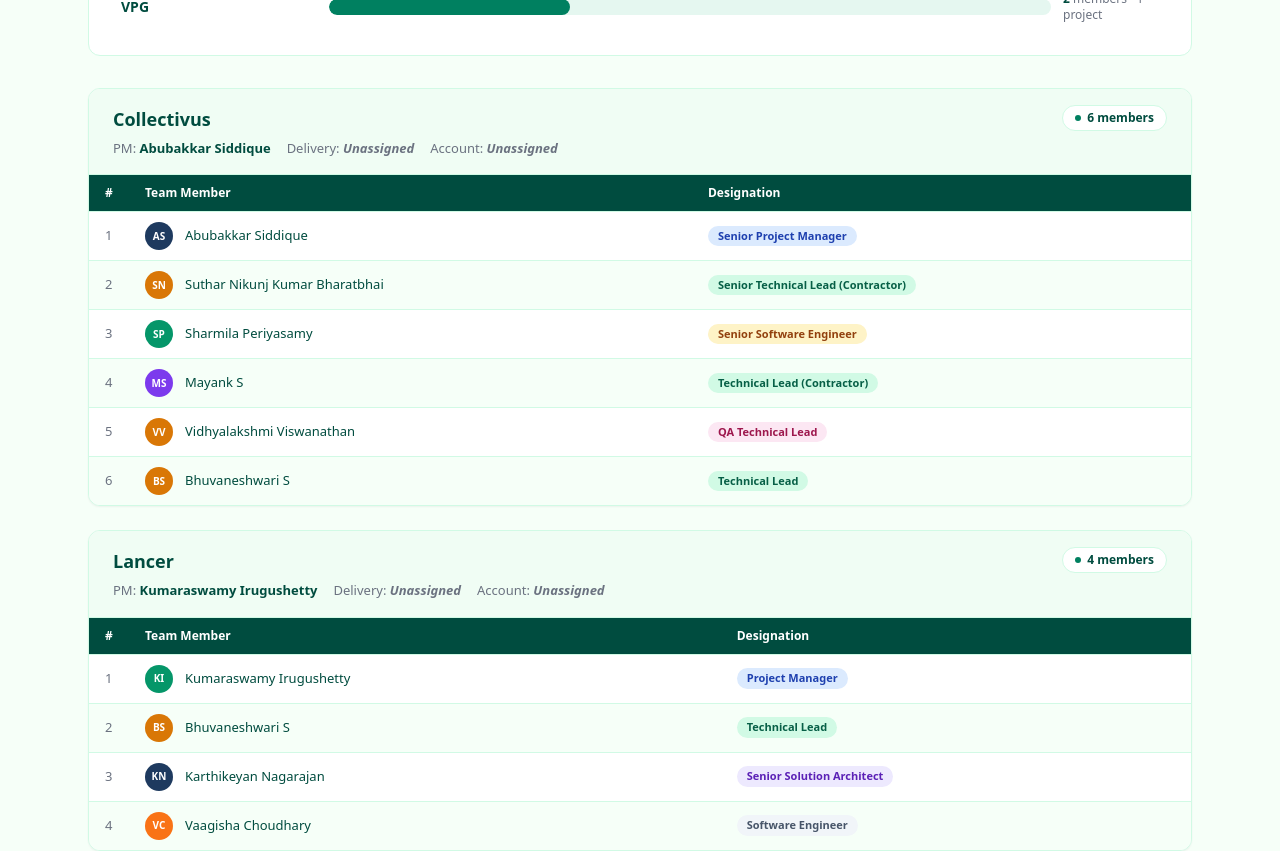
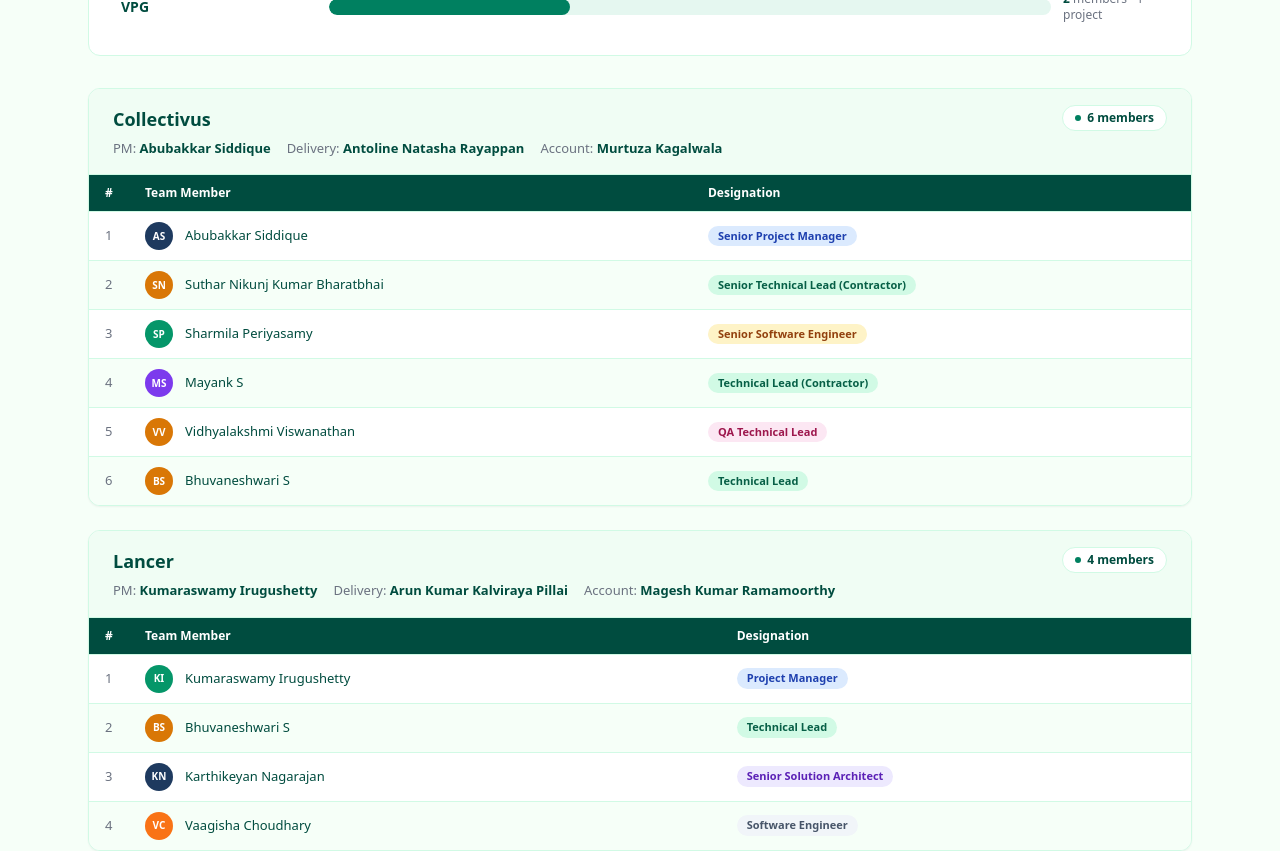
Before and after one commit to poojanaikRC/Shopify-Dept-Agent, a Next.js app: page /projects in a window 1280 px wide. Shown: the part 680-1531 px from the top of the page. Built offline with nearby package versions, Linux system fonts and the light colour scheme.

Commit message:
feat: add Delivery & Account Managers to all 3 projects

```diff
--- a/data/projects.ts
+++ b/data/projects.ts
@@ -24,8 +24,8 @@ export const projects: Project[] = [
     name: "Collectivus",
     status: "current",
     pm: "Abubakkar Siddique",
-    delivery: "Unassigned",
-    account: "Unassigned",
+    delivery: "Antoline Natasha Rayappan",
+    account: "Murtuza Kagalwala",
     team: [
       { sr: 1, name: "Abubakkar Siddique",                  designation: "Senior Project Manager" },
       { sr: 2, name: "Suthar Nikunj Kumar Bharatbhai",      designation: "Senior Technical Lead (Contractor)" },
@@ -40,8 +40,8 @@ export const projects: Project[] = [
     name: "Lancer",
     status: "current",
     pm: "Kumaraswamy Irugushetty",
-    delivery: "Unassigned",
-    account: "Unassigned",
+    delivery: "Arun Kumar Kalviraya Pillai",
+    account: "Magesh Kumar Ramamoorthy",
     team: [
       { sr: 1, name: "Kumaraswamy Irugushetty",  designation: "Project Manager" },
       { sr: 2, name: "Bhuvaneshwari S",           designation: "Technical Lead" },
@@ -54,8 +54,8 @@ export const projects: Project[] = [
     name: "VPG",
     status: "current",
     pm: "Kumaraswamy Irugushetty",
-    delivery: "Unassigned",
-    account: "Unassigned",
+    delivery: "Arun Kumar Kalviraya Pillai",
+    account: "Magesh Kumar Ramamoorthy",
     team: [
       { sr: 1, name: "Kumaraswamy Irugushetty",  designation: "Project Manager" },
       { sr: 2, name: "Shivam Soni",              designation: "Senior Software Engineer" },
```
